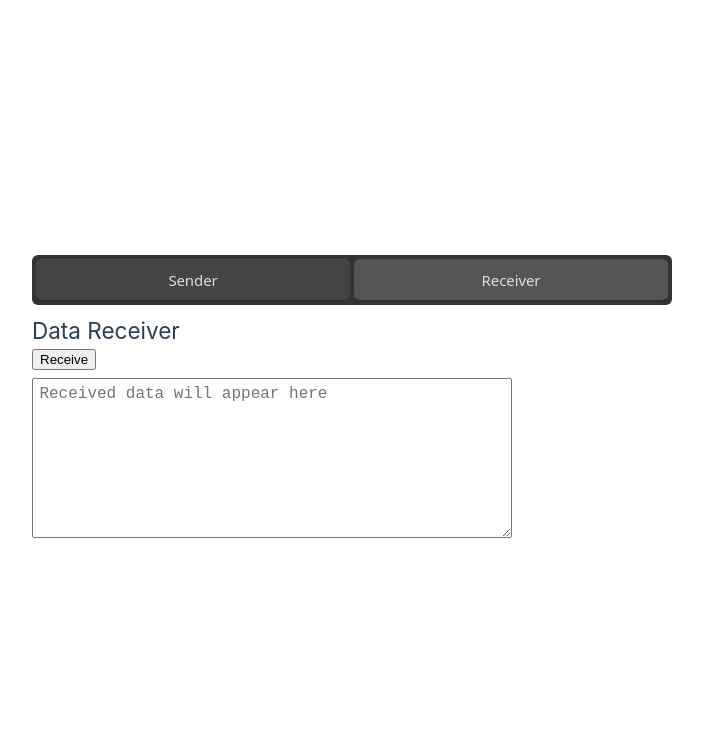
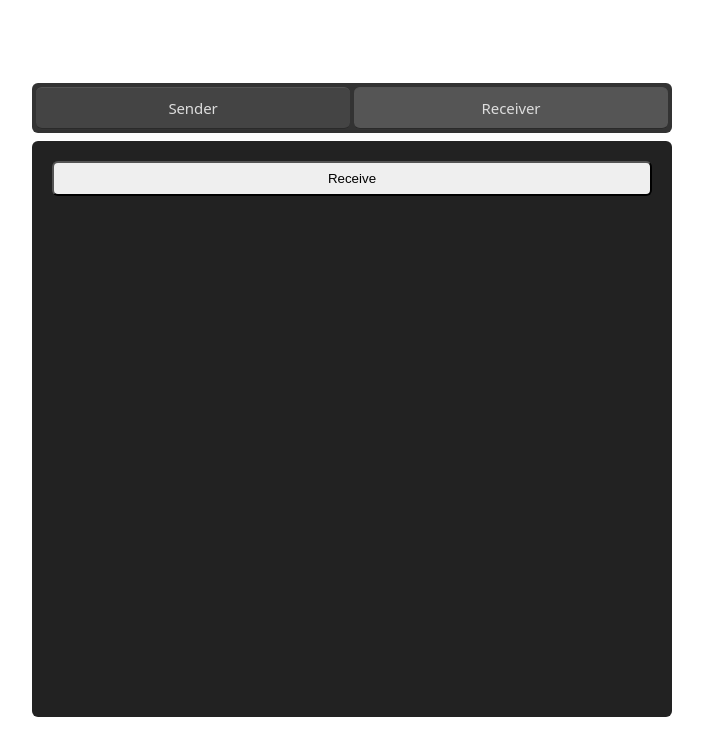
Before and after one commit to neiltron/chorp, a Vue app: page / in a window 1280 px wide. Both pictures are taken after a click on the element "Receiver". Shown: the top 756 px of the page, without its empty margins (288-991 px from the left). Built offline with nearby package versions, Linux system fonts and the light colour scheme.

Commit message:
update sender/receiver UI

```diff
--- a/src/components/AudioReceiver.vue
+++ b/src/components/AudioReceiver.vue
@@ -1,20 +1,32 @@
 <template>
   <div>
-    <h2>Data Receiver</h2>
-    <button @click="toggleReceiving">
-        {{ isReceiving ? 'Receiving' : 'Receive' }}
-    </button>
-    <textarea v-model="receivedText" readonly placeholder="Received data will appear here"></textarea>
+    <div class="text-display">
+      <button @click="toggleReceiving">
+          {{ isReceiving ? 'Receiving' : 'Receive' }}
+      </button>
+      <span class="text-display-inner">
+        {{ fullText }}
+      </span>
+    </div>
   </div>
 </template>
 
 <script setup lang="ts">
-import { onBeforeUnmount, ref } from 'vue';
+import { nextTick, onBeforeUnmount, ref, watch } from 'vue';
 import AudioDataReceiver from '../lib/audiodatareceiver';
 
 const audioDataReceiver = new AudioDataReceiver();
 const receivedText = ref('');
+const fullText = ref('');
 const isReceiving = ref(audioDataReceiver.isReceiving);
+const textareaEl = ref(null);
+
+watch(receivedText, async () => {
+  await nextTick();
+  if (textareaEl.value != null) {
+    textareaEl.value.scrollTop = textareaEl.value?.scrollHeight;
+  }
+});
 
 const toggleReceiving = () => {
     if (isReceiving.value) {
@@ -31,7 +43,8 @@ const stopReceiving = () => {
 const startReceiving = () => {
   audioDataReceiver.startReceiving(
     (text: string) => {
-        receivedText.value = text;
+      receivedText.value = text;
+      fullText.value += text;
     },
     (status: boolean) => {
         isReceiving.value = status;
@@ -39,7 +52,11 @@ const startReceiving = () => {
 };
 
 onBeforeUnmount(() => {
-  audioDataReceiver.stopReceiving();
+  try {
+    audioDataReceiver.stopReceiving();
+  } catch (e) {
+    console.error(e);
+  }
 });
 </script>
 
@@ -47,7 +64,11 @@ onBeforeUnmount(() => {
 h2 {
     padding: 0;
 }
-button { display: block; }
+button {
+  display: block;
+  padding: 8px 2px;
+  border-radius: 6px;
+}
 textarea {
     width: 30rem;
     min-height: 10rem;
@@ -55,4 +76,21 @@ textarea {
     padding: .4rem;
     margin-top: .5rem;
 }
+
+.text-display {
+  height: 36rem;
+  font-size: 2rem;
+  font-weight: 800;
+  font-family: system-ui, -apple-system, BlinkMacSystemFont, 'Segoe UI', Roboto, Oxygen, Ubuntu, Cantarell, 'Open Sans', 'Helvetica Neue', sans-serif;
+  text-align: center;
+  padding: 20px;
+  max-width: 100%;
+  background-color: #222;
+  border-radius: 6px;
+  min-height: 20rem;
+  display: flex;
+  flex-direction: column;
+  text-transform: uppercase;
+  word-break: break-all;
+}
 </style>
--- a/src/components/AudioSender.vue
+++ b/src/components/AudioSender.vue
@@ -1,9 +1,8 @@
 <template>
-        <div>
-            <h2>Data sender</h2>
-            <textarea v-model="textToSend" placeholder="Enter text to send"></textarea>
-            <button @click="startSending">Send</button>
-        </div>
+    <div>
+        <textarea v-model="textToSend" placeholder="Enter text to send"></textarea>
+        <button @click="startSending">Send</button>
+    </div>
 </template>
 
 <script lang="ts">
@@ -26,15 +25,27 @@ export default {
 
 <style scoped>
 /* Add your component-specific styles here */
+div {
+    display: flex;
+    flex-direction: column;
+}
 textarea {
-    width: 30rem;
+    flex: 1;
+    width: 100%;
     min-height: 10rem;
     font-size: 1rem;
-    padding: .4rem;
+    padding: 1rem;
     margin-bottom: 0;
     display: block;
+    border-radius: 6px;
+    background-color: #333;
+    color: #fff;
+    border: none;
+    font-size: 2rem;
 }
 button {
-    margin-bottom: .5rem;
+    margin-top: 8px;
+    padding: 8px 2px;
+    border-radius: 2px;
 }
 </style>
```
